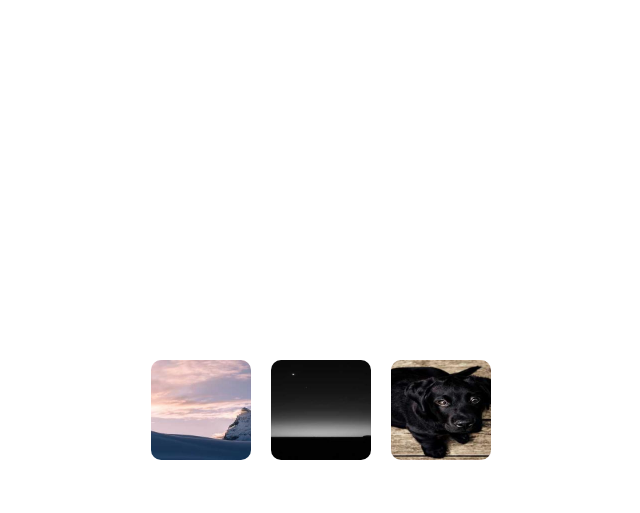
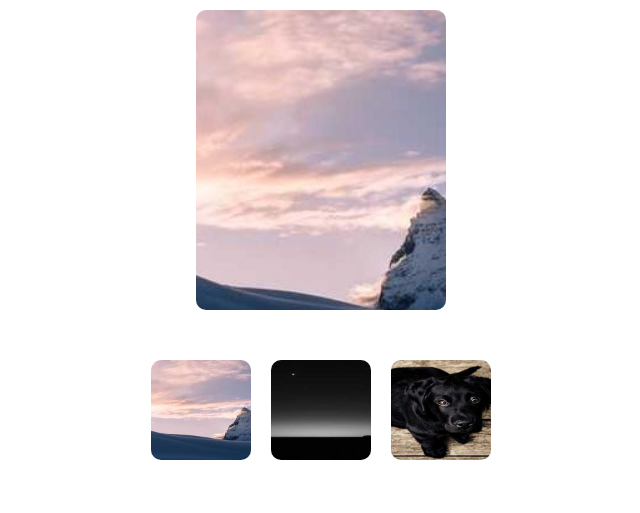
Before and after one commit to CahangirKazimzada/Js-Works, a plain HTML site: page DOM/Set and get attribute/index.html in a window 1280 px wide. Shown: the whole page, without its empty margins (319-959 px from the left). Drawn offline with Linux system fonts and the light colour scheme.

Commit message:
Task added

```diff
--- a/DOM/Set and get attribute/style.css
+++ b/DOM/Set and get attribute/style.css
@@ -24,6 +24,9 @@ body{
     height: 300px;
     /* border: 1px solid red; */
     border-radius: 10px;
+    background-image: url("./images/snowy_mountain.jpg");
+    background-repeat: no-repeat;
+    background-size: cover;
 }
 .container .pics{
     display: flex;
```
